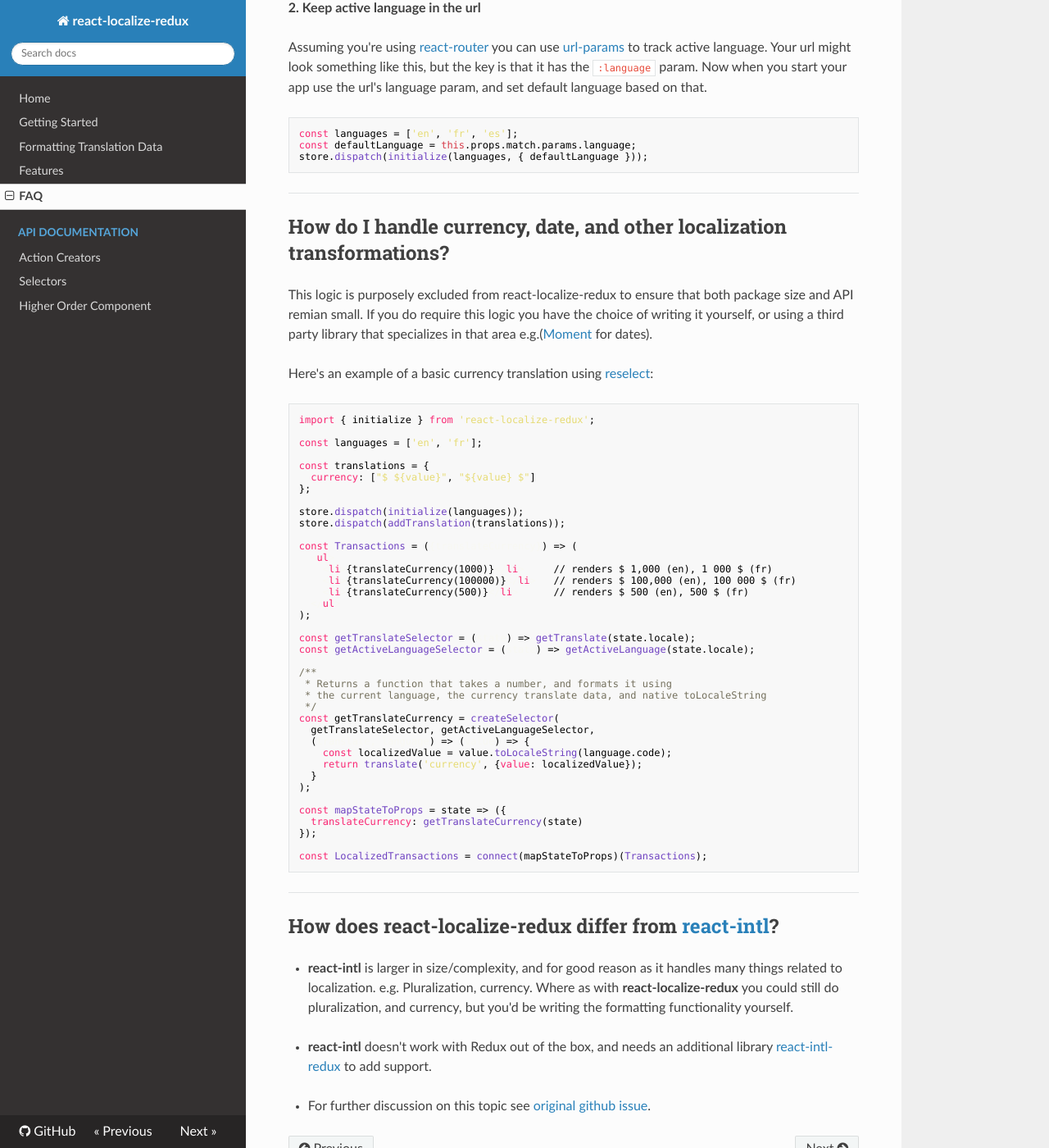
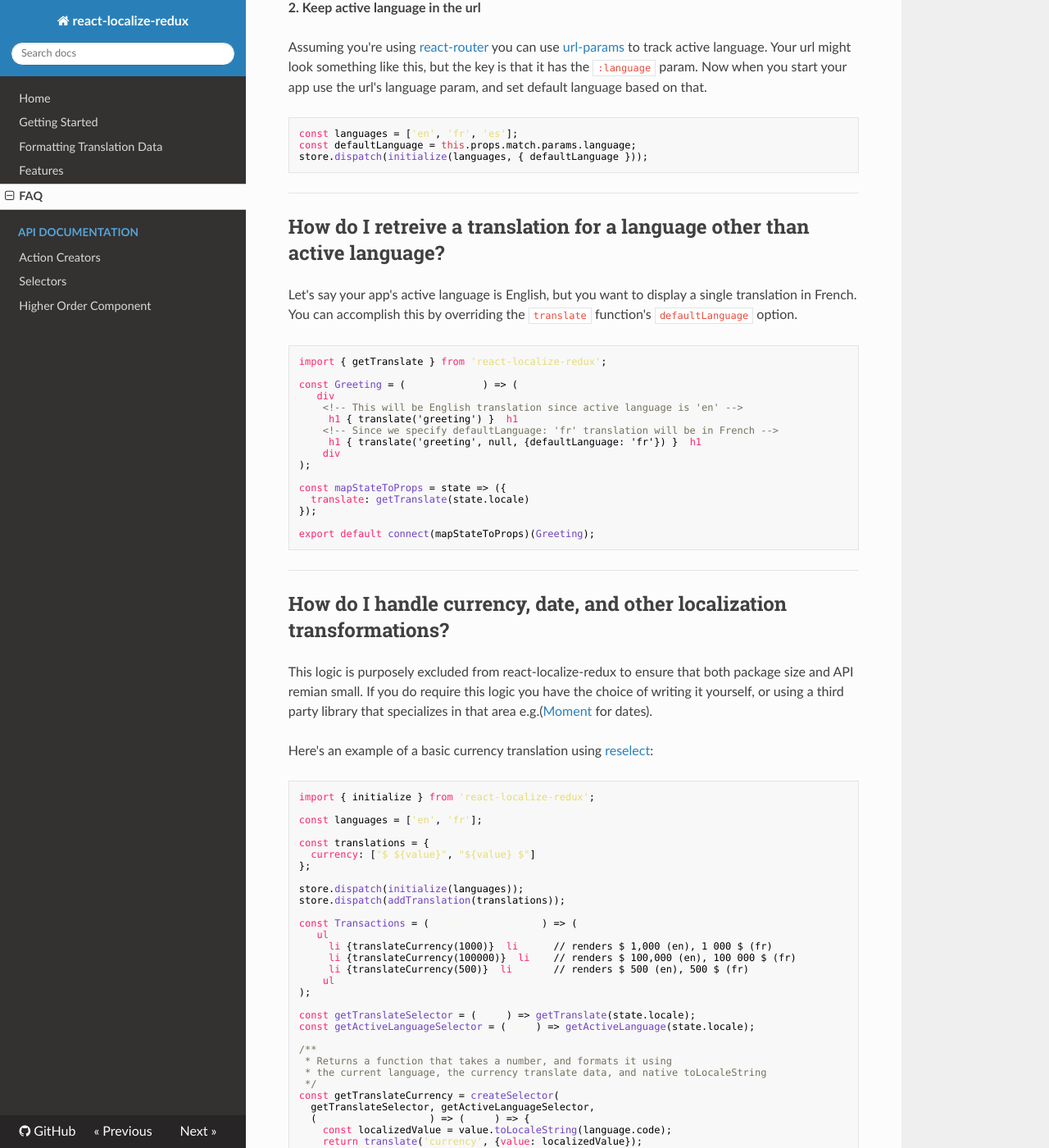
Before and after one commit to Hiccup19940325/react-redux_in_deepth, an MkDocs documentation site: the page built from docs/faq.md, in a window 1280 px wide and 1400 px high, scrolled down 961 px. Shown: the whole window at 82% size. Built offline with MkDocs 1.6.1, drawn with Linux system fonts in a browser that asks for light colours; nearby versions of some CDN libraries; old or Windows-style settings are respelled for this version of MkDocs; some of the changed text lies outside the part shown.

Commit message:
update docs

````diff
--- a/docs/faq.md
+++ b/docs/faq.md
@@ -42,6 +42,32 @@
 const languages = ['en', 'fr', 'es'];
 const defaultLanguage = this.props.match.params.language;
 store.dispatch(initialize(languages, { defaultLanguage }));
+```
+
+---------------
+
+## How do I retreive a translation for a language other than active language?
+
+Let's say your app's active language is English, but you want
+to display a single translation in French. You can accomplish this by overriding the `translate` function's `defaultLanguage` option.
+
+```javascript
+import { getTranslate } from 'react-localize-redux';
+
+const Greeting = ({ translate }) => (
+  <div>
+    <!-- This will be English translation since active language is 'en' -->
+    <h1>{ translate('greeting') }</h1>
+    <!-- Since we specify defaultLanguage: 'fr' translation will be in French -->
+    <h1>{ translate('greeting', null, {defaultLanguage: 'fr'}) }</h1>
+  </div>
+);
+
+const mapStateToProps = state => ({
+  translate: getTranslate(state.locale)
+});
+
+export default connect(mapStateToProps)(Greeting);
 ```
 
 ---------------
@@ -93,6 +119,24 @@
 
 const LocalizedTransactions = connect(mapStateToProps)(Transactions);
 ```
+---------------
+
+## Can I use [ImmutableJS](https://facebook.github.io/immutable-js/)?
+
+If your redux state is an ImmutableJS [Map](https://facebook.github.io/immutable-js/docs/#/Map), and you're using the [localize](/api/higher-order-component) HOC you'll need to use the [getStateSlice](/api/higher-order-component) option. This option allows you to instruct `localize` on how to read the state even though it's an ImmutableJS Map.
+
+```javascript
+import React from 'react';
+import { toJS } from 'immutable';
+import { localize } from 'Localize';
+
+/**
+ * The getStateSlice function will passed the entire state as a param.
+ * You are responsible for returning the locale state slice.
+ */
+const getStateSlice = (state) => state.toJS()['locale'];
+localize(Component, 'locale', getStateSlice);
+```
 
 ---------------
 
````
Also changed, not shown: docs/api/higher-order-component.md (+2 -1 lines), docs/api/selectors.md (+6 -2 lines).
